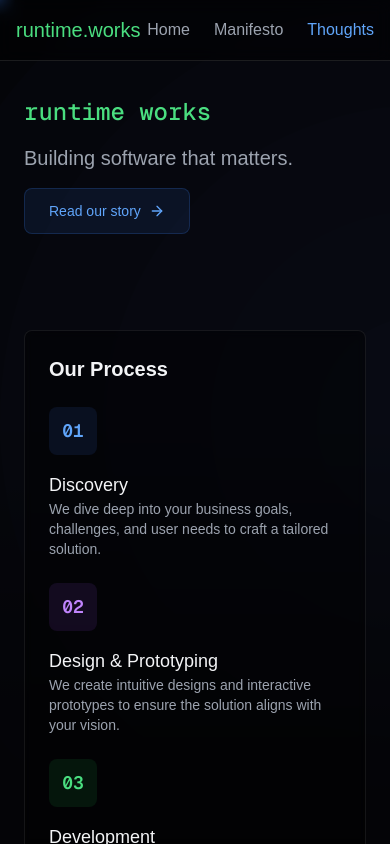
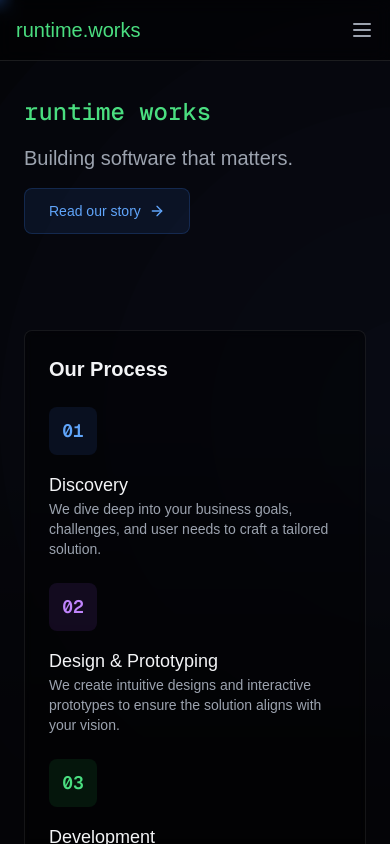
Before and after one commit to SouravInsights/runtime-works, a Next.js app: page / in a window 390 px wide. Shown: the top 844 px of the page. Built offline with nearby package versions, Linux system fonts and the light colour scheme.

Commit message:
make the header mobile responsive

```diff
--- /dev/null
+++ b/app/components/Header.tsx
@@ -0,0 +1,80 @@
+"use client";
+
+import { useState } from "react";
+import Link from "next/link";
+import { Menu, X } from "lucide-react"; // Icons for menu toggle
+
+export default function Header() {
+  const [isOpen, setIsOpen] = useState(false);
+
+  return (
+    <header className="fixed top-0 left-0 right-0 z-50 p-4 backdrop-blur bg-black/50 border-b border-white/10">
+      <div className="container mx-auto flex justify-between items-center">
+        {/* Logo */}
+        <Link
+          href="/"
+          className="text-xl bg-clip-text text-transparent bg-green-400"
+        >
+          runtime.works
+        </Link>
+
+        {/* Desktop Navigation */}
+        <nav className="hidden md:flex gap-6">
+          <Link
+            href="/"
+            className="text-gray-400 hover:text-white transition-colors"
+          >
+            Home
+          </Link>
+          <Link
+            href="/manifesto"
+            className="text-gray-400 hover:text-white transition-colors"
+          >
+            Manifesto
+          </Link>
+          <Link
+            href="/thoughts"
+            className="text-blue-400 hover:text-blue-300 transition-colors"
+          >
+            Thoughts
+          </Link>
+        </nav>
+
+        {/* Mobile Menu Button */}
+        <button
+          className="md:hidden text-gray-400 hover:text-white"
+          onClick={() => setIsOpen(!isOpen)}
+        >
+          {isOpen ? <X size={24} /> : <Menu size={24} />}
+        </button>
+      </div>
+
+      {/* Mobile Navigation */}
+      {isOpen && (
+        <nav className="md:hidden flex flex-col items-center gap-4 p-4 bg-black/80">
+          <Link
+            href="/"
+            className="text-gray-400 hover:text-white transition-colors"
+            onClick={() => setIsOpen(false)}
+          >
+            Home
+          </Link>
+          <Link
+            href="/manifesto"
+            className="text-gray-400 hover:text-white transition-colors"
+            onClick={() => setIsOpen(false)}
+          >
+            Manifesto
+          </Link>
+          <Link
+            href="/thoughts"
+            className="text-blue-400 hover:text-blue-300 transition-colors"
+            onClick={() => setIsOpen(false)}
+          >
+            Thoughts
+          </Link>
+        </nav>
+      )}
+    </header>
+  );
+}
--- a/app/layout.tsx
+++ b/app/layout.tsx
@@ -7,7 +7,7 @@ import {
 } from "next/font/google";
 import "./globals.css";
 import PixelFooter from "./components/PixelArtFooter";
-import Link from "next/link";
+import Header from "./components/Header";
 
 const geistSans = Geist({
   variable: "--font-geist-sans",
@@ -71,38 +71,8 @@ export default function RootLayout({
         className={`${geistSans.variable} ${geistMono.variable} ${crimsonPro.variable} ${pressStart2P.variable} antialiased`}
       >
         <main>{children}</main>
-        {/* Header Navigation */}
-        <header className="fixed top-0 left-0 right-0 z-50 p-4 backdrop-blur bg-black/50 border-b border-white/10">
-          <div className="container mx-auto flex justify-between items-center">
-            <Link
-              href="/"
-              className="text-xl bg-clip-text text-transparent bg-green-400"
-            >
-              runtime.works
-            </Link>
+        <Header />
 
-            <nav className="flex space-x-6">
-              <Link
-                href="/"
-                className="text-gray-400 hover:text-white transition-colors"
-              >
-                Home
-              </Link>
-              <Link
-                href="/manifesto"
-                className="text-gray-400 hover:text-white transition-colors"
-              >
-                Manifesto
-              </Link>
-              <Link
-                href="/thoughts"
-                className="text-blue-400 hover:text-blue-300 transition-colors"
-              >
-                Thoughts
-              </Link>
-            </nav>
-          </div>
-        </header>
         <PixelFooter />
       </body>
     </html>
```
